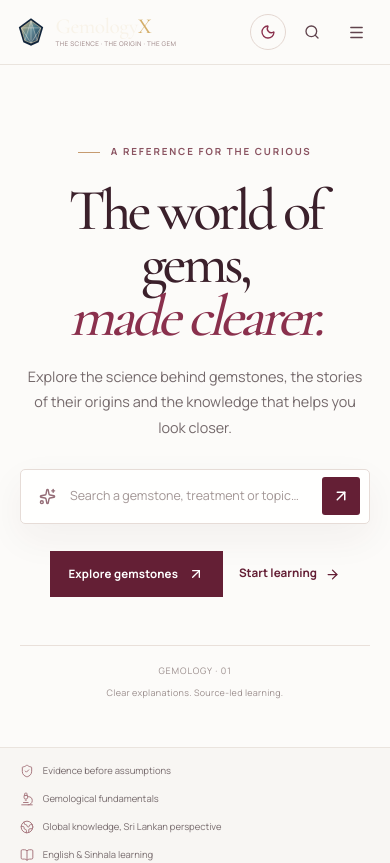
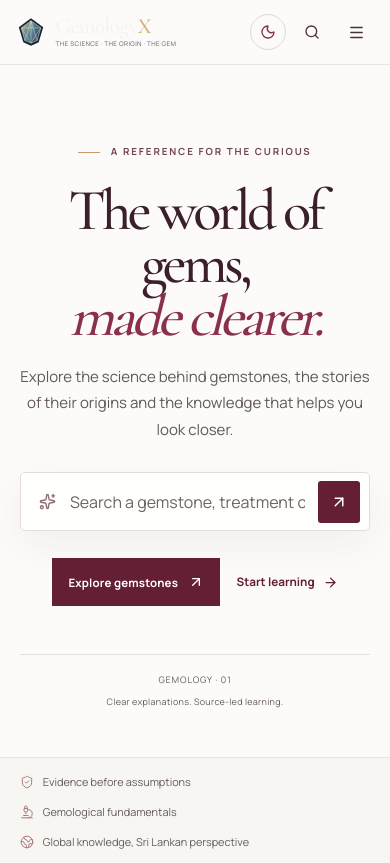
Before and after one commit to LinukaBandara/GemologyX, a Next.js app: page / in a window 390 px wide. Shown: the top 863 px of the page. Built offline with nearby package versions, Linux system fonts and the light colour scheme.

Commit message:
Improve light-theme text contrast and mobile-first readability

```diff
--- a/src/app/globals.css
+++ b/src/app/globals.css
@@ -1387,3 +1387,92 @@ html[data-theme="dark"] .gx-pearl-tags a:hover { background: #38232C; }
 html[data-theme="dark"] .gx-pearl-tags a,
 html[data-theme="dark"] .gx-pearl-tool-list,
 html[data-theme="dark"] .gx-pearl-tool-list a { border-color: #49313A; }
+
+/* ── Light-theme contrast + mobile-first readability pass ── */
+/* Keep secondary text readable against pearl and ivory surfaces. */
+html:not([data-theme="dark"]) .gx-pearl-home {
+  --gx-pearl-muted: #62575A;
+}
+html:not([data-theme="dark"]) .gx-pearl-intro,
+html:not([data-theme="dark"]) .gx-pearl-heading-aside p,
+html:not([data-theme="dark"]) .gx-pearl-path-heading > p,
+html:not([data-theme="dark"]) .gx-pearl-article p,
+html:not([data-theme="dark"]) .gx-pearl-sri-copy > p,
+html:not([data-theme="dark"]) .gx-pearl-path-card p,
+html:not([data-theme="dark"]) .gx-pearl-tools-inner > div:first-child > p,
+html:not([data-theme="dark"]) .gx-pearl-end > div > p {
+  color: #62575A;
+}
+html:not([data-theme="dark"]) .gx-pearl-kicker,
+html:not([data-theme="dark"]) .gx-pearl-topic,
+html:not([data-theme="dark"]) .gx-pearl-gem-detail,
+html:not([data-theme="dark"]) .gx-pearl-path-card > div,
+html:not([data-theme="dark"]) .gx-pearl-tool-list span,
+html:not([data-theme="dark"]) .gx-pearl-tool-list svg {
+  color: #704653;
+}
+html:not([data-theme="dark"]) .gx-pearl-index,
+html:not([data-theme="dark"]) .gx-pearl-proof span,
+html:not([data-theme="dark"]) .gx-pearl-disclosure,
+html:not([data-theme="dark"]) .gx-pearl-sri-mark > span,
+html:not([data-theme="dark"]) .gx-pearl-sri-mark > small {
+  color: #66595C;
+}
+html:not([data-theme="dark"]) .gx-pearl-secondary,
+html:not([data-theme="dark"]) .gx-pearl-heading-aside > a,
+html:not([data-theme="dark"]) .gx-pearl-read,
+html:not([data-theme="dark"]) .gx-pearl-path-card > b,
+html:not([data-theme="dark"]) .gx-pearl-tags a {
+  color: #641F35;
+}
+html:not([data-theme="dark"]) .gx-pearl-search input::placeholder {
+  color: #6F6264;
+  opacity: 1;
+}
+html:not([data-theme="dark"]) .gx-pearl-gem-art > span,
+html:not([data-theme="dark"]) .gx-pearl-article-art > span {
+  color: #60474E;
+}
+html:not([data-theme="dark"]) .site-header .nav-link,
+html:not([data-theme="dark"]) .site-header .gx-icon-btn {
+  color: #49313A;
+}
+html:not([data-theme="dark"]) .brand-lockup small {
+  color: #66565B;
+}
+
+/* Mobile-first legibility and comfortable touch targets. */
+@media (max-width: 640px) {
+  .gx-pearl-home { overflow-wrap: break-word; }
+  .gx-pearl-intro,
+  .gx-pearl-heading-aside p,
+  .gx-pearl-path-heading > p,
+  .gx-pearl-sri-copy > p,
+  .gx-pearl-tools-inner > div:first-child > p,
+  .gx-pearl-end > div > p {
+    font-size: .94rem;
+    line-height: 1.75;
+  }
+  .gx-pearl-article p,
+  .gx-pearl-path-card p {
+    font-size: .78rem;
+    line-height: 1.65;
+  }
+  .gx-pearl-topic,
+  .gx-pearl-gem-detail,
+  .gx-pearl-disclosure {
+    font-size: .68rem;
+    line-height: 1.55;
+    letter-spacing: .035em;
+  }
+  .gx-pearl-proof span { font-size: .68rem; }
+  .gx-pearl-search { min-height: 50px; }
+  .gx-pearl-search input { font-size: 16px; }
+  .gx-pearl-search button { width: 42px; height: 42px; }
+  .gx-pearl-primary { min-height: 48px; padding: .85rem 1rem; }
+  .gx-pearl-secondary,
+  .gx-pearl-heading-aside > a,
+  .gx-pearl-read,
+  .gx-pearl-path-card > b { min-height: 42px; }
+  .gx-pearl-tags a { min-height: 42px; padding: .7rem .75rem; }
+}
```
